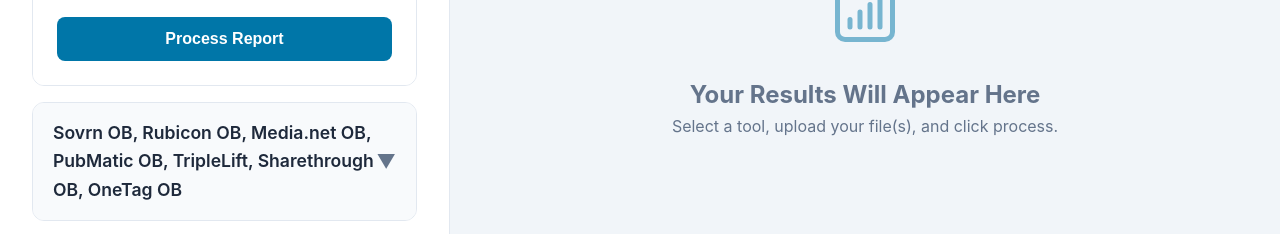
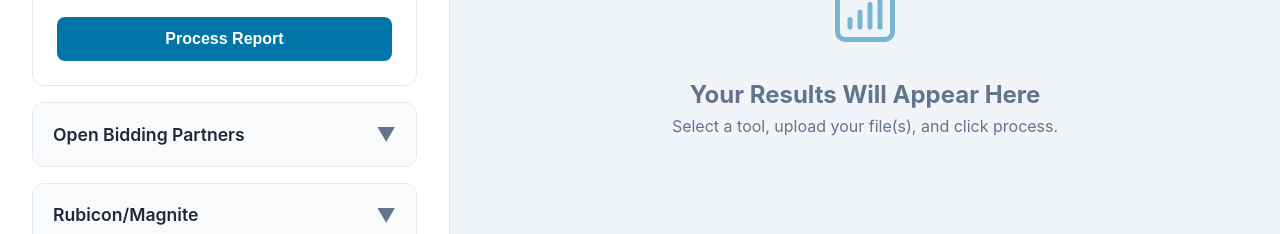
Before and after one commit to KiranHampareddy/Falcon, a plain HTML site: page index.html in a window 1280 px wide. Shown: the part 380-614 px from the top of the page. Drawn offline with Linux system fonts and the light colour scheme.

Commit message:
Update index.html

```diff
--- a/index.html
+++ b/index.html
@@ -8,14 +8,14 @@
   <!-- This line imports the 'xlsx' library from a remote server. -->
   <script src="https://cdnjs.cloudflare.com/ajax/libs/xlsx/0.18.5/xlsx.full.min.js"></script>
 
-  <!-- This line links to your new stylesheet -->
+  <!-- This line links to your stylesheet -->
   <link rel="stylesheet" href="style.css">
 
 </head>
 <body>
 
   <header class="app-header">
-<h1><img src="logo.gif" alt="Animated Falcon Logo" id="header-logo"> PROJECT FALCON</h1>
+    <h1><img src="logo.gif" alt="Animated Falcon Logo" id="header-logo"> PROJECT FALCON</h1>
   </header>
 
   <main class="app-container">
@@ -23,7 +23,10 @@
       <div class="tool-accordion" id="toolAccordion">
 
         <div class="tool-card active" data-tool="tool1"><div class="tool-header"><h2>AdX and Private Auction</h2><div class="chevron">▼</div></div><div class="tool-body"><div class="upload-group"><label class="upload-label">AdX & PMP Daily Report File</label><span class="file-name-hint">e.g., Kohl's Daily-AdX - by type</span><div class="drop-zone" data-input-id="inputFile1"><input type="file" id="inputFile1" accept=".xlsx,.xls,.xlsm,.csv"/><div class="drop-zone-icon">📥</div><span class="drop-zone-text">Drag & Drop or Click</span></div></div><button class="btn" data-action="process">Process Report</button></div></div>
-        <div class="tool-card" data-tool="bidding"><div class="tool-header"><h2>Sovrn OB, Rubicon OB, Media.net OB, PubMatic OB, TripleLift, Sharethrough OB, OneTag OB</h2><div class="chevron">▼</div></div><div class="tool-body"><div class="upload-group"><label class="upload-label">Open Bidding Report File</label><span class="file-name-hint">e.g., Kohl's Daily-Open Bidding</span><div class="drop-zone" data-input-id="biddingFile"><input type="file" id="biddingFile" accept=".xlsx,.xls,.csv"/><div class="drop-zone-icon">📥</div><span class="drop-zone-text">Drag & Drop or Click</span></div></div><button class="btn" data-action="process">Process Report</button></div></div>
+
+        <!-- The H2 title below was simplified for clarity -->
+        <div class="tool-card" data-tool="bidding"><div class="tool-header"><h2>Open Bidding Partners</h2><div class="chevron">▼</div></div><div class="tool-body"><div class="upload-group"><label class="upload-label">Open Bidding Report File</label><span class="file-name-hint">e.g., Kohl's Daily-Open Bidding</span><div class="drop-zone" data-input-id="biddingFile"><input type="file" id="biddingFile" accept=".xlsx,.xls,.csv"/><div class="drop-zone-icon">📥</div><span class="drop-zone-text">Drag & Drop or Click</span></div></div><button class="btn" data-action="process">Process Report</button></div></div>
+
         <div class="tool-card" data-tool="tool2"><div class="tool-header"><h2>Rubicon/Magnite</h2><div class="chevron">▼</div></div><div class="tool-body"><div class="upload-group"><label class="upload-label">Excel File with 'report' sheet</label><span class="file-name-hint">e.g., [Magnite Report] Daily Kohls - Rubicon...</span><div class="drop-zone" data-input-id="excelFile2"><input type="file" id="excelFile2" accept=".xlsx, .xls"/><div class="drop-zone-icon">📥</div><span class="drop-zone-text">Drag & Drop or Click</span></div></div><button class="btn" data-action="process">Process Report</button></div></div>
         <div class="tool-card" data-tool="citrusPivot"><div class="tool-header"><h2>Pubmatic Openwrap</h2><div class="chevron">▼</div></div><div class="tool-body"><div class="upload-group"><label class="upload-label">Openwrap Report File</label><span class="file-name-hint">e.g., Pubmatic Openwrap Performance...</span><div class="drop-zone" data-input-id="citrusFile"><input type="file" id="citrusFile" accept=".xlsx,.xls,.csv"/><div class="drop-zone-icon">📂</div><span class="drop-zone-text">Drag & Drop or Click</span></div></div><button class="btn" data-action="process">Process Report</button></div></div>
         <div class="tool-card" data-tool="tool3"><div class="tool-header"><h2>Verizon/Yahoo</h2><div class="chevron">▼</div></div><div class="tool-body"><div class="upload-group"><label class="upload-label">File with 'Ad Requests...' sheet</label><span class="file-name-hint">e.g., Report: Kohls (SSP) - Daily Net Revenue...</span><div class="drop-zone" data-input-id="fileInput3"><input type="file" id="fileInput3" accept=".xlsx,.xls,.xlsb,.csv"/><div class="drop-zone-icon">📥</div><span class="drop-zone-text">Drag & Drop or Click</span></div></div><button class="btn" data-action="process">Process Report</button></div></div>
@@ -43,7 +46,7 @@
     </section>
   </main>
 
-  <!-- This line links to your new JavaScript file -->
+  <!-- This line links to your JavaScript file -->
   <script src="script.js"></script>
 
 </body>
```
